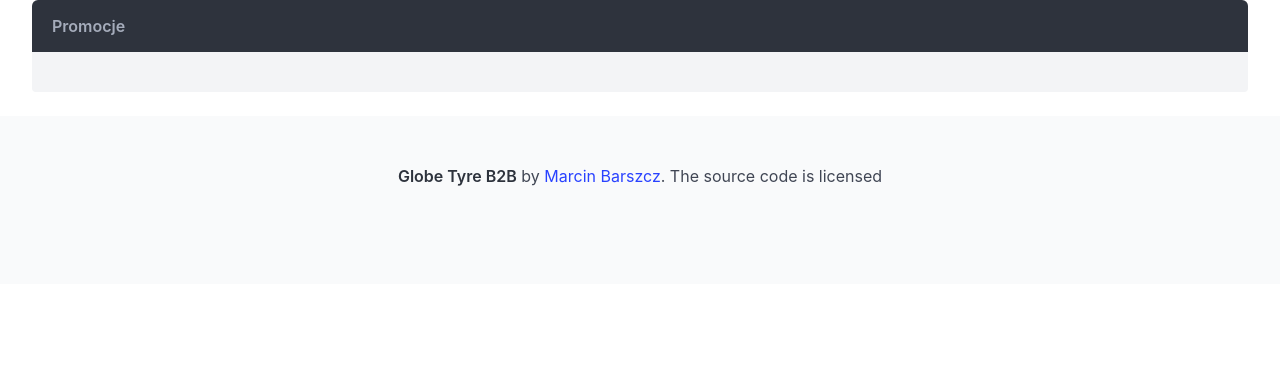
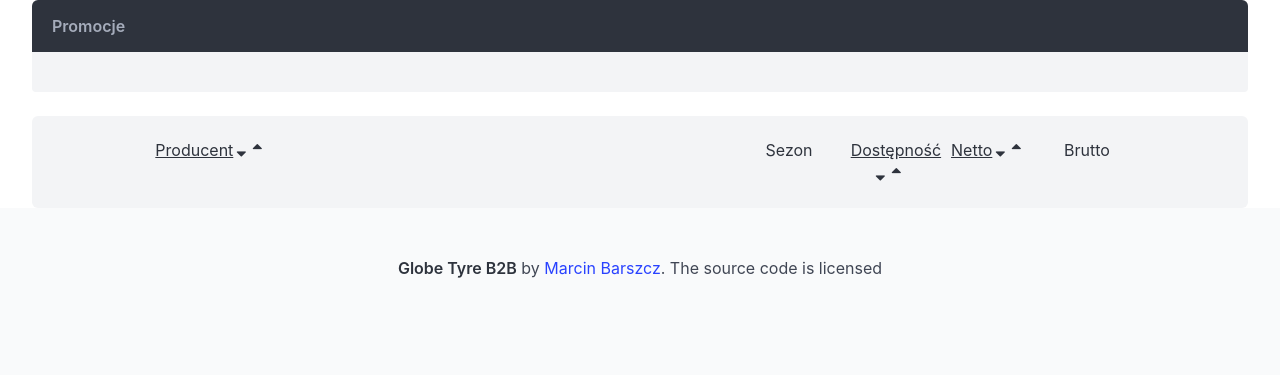
Before and after one commit to globetyre/b2b, a Django app: template shop/templates/shop/product/list.html in a window 1280 px wide. Shown: the part 52-427 px from the top of the page. Run offline with Django 3.2, Linux system fonts and the light colour scheme; the template is opened without the code that fills it, so the values that code supplies are empty; some libraries are stand-ins or nearby versions.

Commit message:
sortowanie wyników

```diff
--- a/shop/templates/shop/base.html
+++ b/shop/templates/shop/base.html
@@ -7,9 +7,9 @@
         <title>Globe Tyre B2B - {% block title %}{% endblock %}</title>
         <!-- CSS -->
         <link rel="stylesheet" href="https://maxcdn.bootstrapcdn.com/font-awesome/4.7.0/css/font-awesome.min.css">
-        <link rel="stylesheet" href="https://cdn.datatables.net/v/bs/dt-1.10.15/datatables.min.css"/>
         <link rel="stylesheet" href="{% static 'css/bulma.css' %}">
         <link rel="stylesheet" href="{% static 'css/style.css' %}">
+
     </head>
 
     <body>
@@ -123,8 +123,6 @@
 
         <!-- JS -->
         <script src="https://cdnjs.cloudflare.com/ajax/libs/jquery/3.2.1/jquery.min.js"></script>
-        <script type="text/javascript" src="https://cdn.datatables.net/v/bs/dt-1.10.15/datatables.min.js"></script>
         <script src="{% static 'js/bulma.js' %}"></script>
-        {% block meta %} {% endblock %}
     </body>
 </html>
--- a/shop/templates/shop/product/list.html
+++ b/shop/templates/shop/product/list.html
@@ -1,8 +1,4 @@
-{% extends "shop/base.html" %}
-{% load staticfiles %}
-{% block title %}{% if category %}{{ category.name }}{% else %}Opony{% endif %} {% endblock %}
-
-{% block content %}
+{% extends "shop/base.html" %} {% load staticfiles %} {% load order_tag %} {% block title %}{% if category %}{{ category.name }}{% else %}Opony{% endif %} {% endblock %} {% block content %}
 <section id="product-list">
     <article class="message">
         <div class="message-header">
@@ -29,7 +25,8 @@
                                                 <th class="no-padding-th"><b>netto</b> {{ sale.price }} zł</th>
                                                 <th class="no-padding-th"><b>brutto</b> {{ sale.brutto_pl }} zł</th>
                                                 {% else %}
-                                        <p class="title is-4 has-text-centered mar-bottom-0"> {{ sale.price_ue }} eur</p></td>
+                                                <p class="title is-4 has-text-centered mar-bottom-0"> {{ sale.price_ue }} eur</p>
+                                                </td>
                                                 {% endif %}
                                             </tr>
                                         </table>
@@ -48,16 +45,28 @@
         <div class="tile is-parent">
             <article class="tile is-child">
                 <div class="content">
+                   <div class="notification">
+                       <div class="columns">
+                           <div class="column is-1"></div>
+                           <div class="column is-2"><p class="mar-bottom-0"><a href="?{% url_replace request 'order_by' 'manufacturer' '-' %}">Producent<span class="icon is-small"><i class="fa fa-sort-desc" aria-hidden="true"></i></span><span class="icon is-small"><i class="fa fa-sort-asc" aria-hidden="true"></i></span></a></p></div>
+                           <div class="column"></div>
+                           <div class="column is-1"><p class="has-text-centered mar-bottom-0">Sezon</p></div>
+                           <div class="column is-1"><p class="has-text-centered mar-bottom-0"><a href="?{% url_replace request 'order_by' 'stock' '-' %}">Dostępność<span class="icon is-small"><i class="fa fa-sort-desc" aria-hidden="true"></i></span><span class="icon is-small"><i class="fa fa-sort-asc" aria-hidden="true"></i></span></a></p></div>
+                           <div class="column is-1"><p class="has-text-centered mar-bottom-0"><a href="?{% url_replace request 'order_by' 'price' '-' %}">Netto<span class="icon is-small"><i class="fa fa-sort-desc" aria-hidden="true"></i></span><span class="icon is-small"><i class="fa fa-sort-asc" aria-hidden="true"></i></span></a></p></div>
+                           <div class="column is-1"><p class="has-text-centered mar-bottom-0">Brutto</p></div>
+                           <div class="column is-1"></div>
+                       </div>
+                   </div>
                     {% for product in products %}
                     <div class="notification">
-    <div class="columns is-1">
+                        <div class="columns ">
                             <a href="{{ product.image.image.url }}" target="_blank">
-            <div class="column  bg-white">
+                                <div class="column is-1 bg-white">
                                     <figure class="image is-64x64"><img src="/media/{{ product.image.image }}" alt="Image"></figure>
                                 </div>
                             </a>
                             <div class="column is-2">
-            <p class="title is-6 mar-bottom-0"><b>{{ product.manufacturer }}</b></p>
+                                <p class="title is-6 mar-bottom-0"><b><a href="?{% url_replace request 'order_by' 'manufacturer' '-' %}">{{ product.manufacturer }}</a></b></p>
                                 <table class="table weight-normal">
                                     <tr>
                                         <th>{{ product.sap }}</th>
@@ -68,17 +77,14 @@
                                 </table>
                             </div>
                             <div class="column">
-<!--           <a href="{{ product.get_absolute_url }}">-->
                                 <p class="title is-5 mar-bottom-0">{{ product.name }}</p>
                                 <table class="table table-ue">
                                     <tr>
                                         {% if product.rolling_resistance != "" %}
                                         <th class="th-ue">Opory toczenia: {{ product.rolling_resistance }}</th>
-                        {% endif %}
-                        {% if product.adhesion != "" %}
+                                        {% endif %} {% if product.adhesion != "" %}
                                         <th class="th-ue">Przyczepność: {{ product.adhesion }}</th>
-                        {% endif %}
-                        {% if product.noise != "" %}
+                                        {% endif %} {% if product.noise != "" %}
                                         <th class="th-ue">Hałas: {{ product.noise }}[db]</th>
                                         {% endif %}
                                     </tr>
@@ -91,44 +97,39 @@
                             </div>
                             <div class="column is-1">
                                 <p class="icon-season"><span class="icon is-medium summer"><i class="fa fa-sun-o" aria-hidden="true"></i></span></p>
-<!--            <p class="icon-season"><span class="icon is-medium icon-season winter"><i class="fa fa-snowflake-o" aria-hidden="true"></i></span></p>-->
+                                <!--<p class="icon-season"><span class="icon is-medium icon-season winter"><i class="fa fa-snowflake-o" aria-hidden="true"></i></span></p>-->
                             </div>
                             <div class="column is-1">
-                <p class="has-text-centered mar-bottom-0">Dostępność</p>
                                 {% if product.stock >= 20 %}
-                <p class="title is-4 has-text-centered">>20</p>
+                                <p class="title is-4 has-text-centered mar-top">>20</p>
                                 {% else %}
-                <p class="title is-4 has-text-centered">{{ product.stock }}</p>
+                                <p class="title is-4 has-text-centered mar-top">{{ product.stock }}</p>
                                 {% endif %}
                             </div>
                             <div class="column is-1">
-<!--           <a href="{{ product.get_absolute_url }}">-->
                                 {% if request.user.profile.country == "Polska" %}
-                <p class="has-text-centered mar-bottom-0">Netto</p>
-                <p class="title is-4 has-text-centered mar-bottom-0">{{ product.price }} zł</p>
+                                <p class="title is-4 has-text-centered mar-bottom-0 mar-top">{{ product.price }} zł</p>
                                 {% else %}
-                <p class="title is-4 has-text-centered mar-bottom-0"> {{ product.price_ue }} eur</p>
+                                <p class="title is-4 has-text-centered mar-bottom-0 mar-top"> {{ product.price_ue }} eur</p>
                                 {% endif %}
-<!--            </a>-->
                             </div>
                             <div class="column is-1">
-<!--           <a href="{{ product.get_absolute_url }}">-->
                                 {% if request.user.profile.country == "Polska" %}
-                <p class="has-text-centered mar-bottom-0">Brutto</p>
-                <p class="title is-4 has-text-centered mar-bottom-0">{{ product.brutto_pl }} zł</p>
+                                <p class="title is-4 has-text-centered mar-bottom-0 mar-top">{{ product.brutto_pl }} zł</p>
                                 {% else %}
-                <p class="title is-4 has-text-centered mar-bottom-0"> {{ product.brutto_eu }} eur</p>
+                                <p class="title is-4 has-text-centered mar-bottom-0 mar-top"> {{ product.brutto_eu }} eur</p>
                                 {% endif %}
-<!--            </a>-->
                             </div>
                             <div class="column is-1">
                                 <form action="{% url 'cart:cart_add' product.id %}" method="post">{% csrf_token %}
-                    <div class="field">
+                                    <div class="field has-addons mar-top">
                                         <div class="control">
                                             {{ cart_product_form }}
                                         </div>
+                                        <div class="control">
+                                            <button type="submit" class="button is-success is-small"><span class="icon is-small"><i class="fa fa-cart-plus" aria-hidden="true"></i></span></button>
                                         </div>
-                    <button type="submit" class="button is-success is-small"><span class="icon is-small"><i class="fa fa-cart-plus" aria-hidden="true"></i></span></button>
+                                    </div>
                                 </form>
                             </div>
                         </div>
--- /dev/null
+++ b/shop/templatetags/order_tag.py
@@ -0,0 +1,21 @@
+from urllib.parse import urlencode
+from collections import OrderedDict
+from django import template
+
+register = template.Library()
+
+@register.simple_tag
+def url_replace(request, field, value, direction=''):
+    dict_ = request.GET.copy()
+
+    if field == 'order_by' and field in dict_.keys():
+      if dict_[field].startswith('-') and dict_[field].lstrip('-') == value:
+        dict_[field] = value
+      elif dict_[field].lstrip('-') == value:
+        dict_[field] = "-" + value
+      else:
+        dict_[field] = direction + value
+    else:
+      dict_[field] = direction + value
+
+    return urlencode(OrderedDict(sorted(dict_.items())))
--- a/shop/urls.py
+++ b/shop/urls.py
@@ -1,9 +1,10 @@
 from django.conf.urls import url
 from . import views
+from . views import *
 
 urlpatterns = [
 	url(r'^$', views.product_list, name='product_list'),
-	url(r'^jsonlist/$', views.jsonlist, name='jsonlist'),
+#	url(r'^jsonlist/$', jsonlist.as_view(), name='jsonlist'),
 	url(r'^get/$', views.get_stan, name='get_stan'),
 	url(r'^(?P<category_slug>[-\w]+)/$', views.product_list, name='product_list_by_category'),
 	url(r'^(?P<id>\d+)/(?P<slug>[-\w]+)/$', views.product_detail, name='product_detail'),
```
Also changed, not shown: PlatformaOpon.csv (+25 -2 lines), shop/views.py (+30 -29 lines), db.sqlite3, 1 other file. Lines whose indentation alone changed are shown as unchanged.
